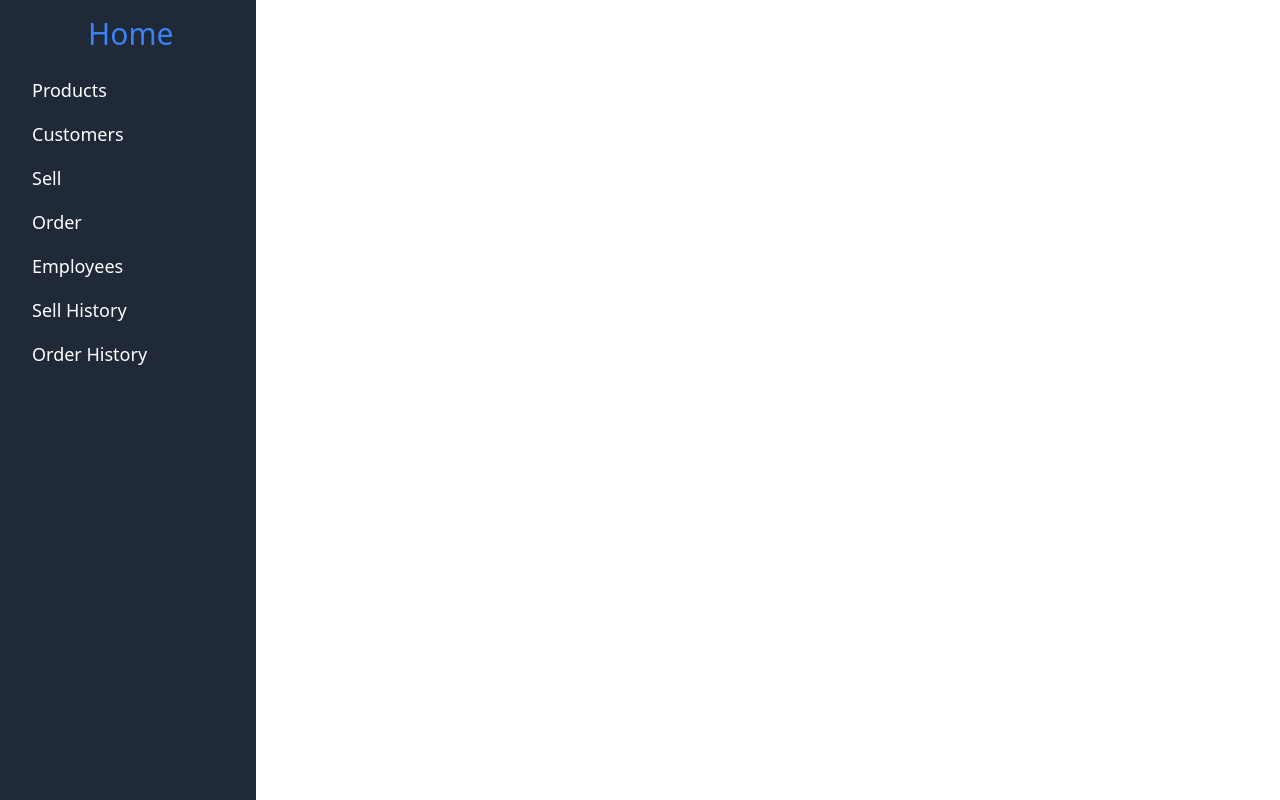
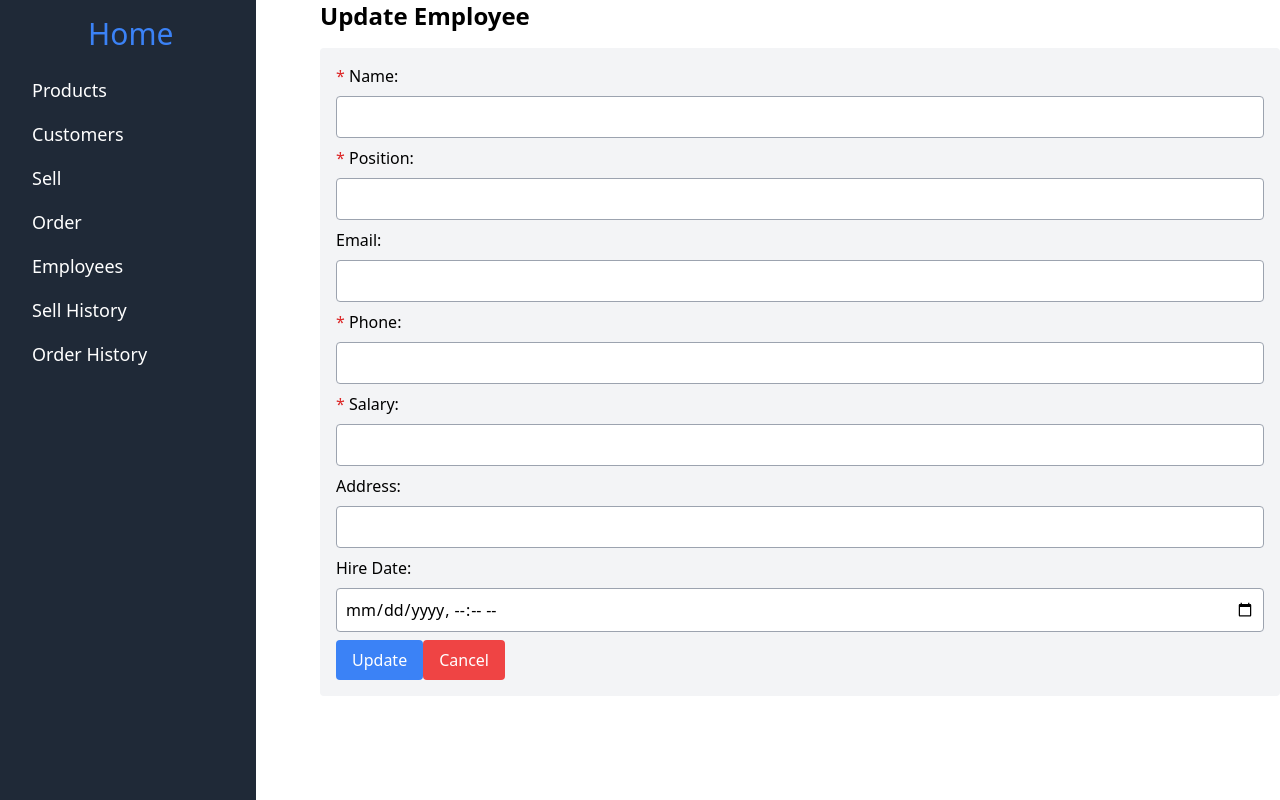
Before and after one commit to nadimat-sham/Production-and-Sales-Management-System, a React (Create React App) app in the folder frontend/: page /employees/1 in a window 1280 px wide. Built offline with nearby package versions, Linux system fonts and the light colour scheme; no server answers.

Commit message:
Employee update has been done

```diff
--- a/frontend/src/App.js
+++ b/frontend/src/App.js
@@ -13,6 +13,7 @@ import OrderHistory from "./pages/OrderHistoryPage";
 //Employees
 import EmployeePage from "./pages/EmployeePage"
 import AddEmployee from "./components/AddEmployee";
+import UpdateEmployeeForm from "./components/UpdateEmployee";
 
 function App() {
   return (
@@ -35,6 +36,7 @@ function App() {
                 <Route path="/order" element={<Order />} />
                 <Route path="/order-history" element={<OrderHistory />} />
                 <Route path="/employees" element={<EmployeePage/>} />
+                <Route path="/employees/:id" element={<UpdateEmployeeForm/>} />
                 <Route path="/employees/add" element={<AddEmployee/>} />
               </Routes>
             </div>
--- a/frontend/src/components/AddEmployee.js
+++ b/frontend/src/components/AddEmployee.js
@@ -75,6 +75,7 @@ const AddEmployee = ({employees, setEmployees, setAddAnEmployee}) => {
           type="tel"
           onChange={e => setPhone(e.target.value)}
           className="border border-gray-400 p-2 rounded mb-2 w-full"
+          required
         />
 
         <label className="mb-2 block"><span className='text-red-600'>* </span>Salary:</label>
@@ -82,22 +83,20 @@ const AddEmployee = ({employees, setEmployees, setAddAnEmployee}) => {
           type="number"
           onChange={e => setSalary(e.target.value)}
           required
-          className="border border-gray-400p-2 rounded mb-2 w-full"
+          className="border border-gray-400 p-2 rounded mb-2 w-full"
         />
 
         <label className="mb-2 block">Address:</label>
         <input
           type="text"
           onChange={e => setAdress(e.target.value)}
-          required
-          className="border border-gray-400p-2 rounded mb-2 w-full"
+          className="border border-gray-400 p-2 rounded mb-2 w-full"
         />
 
         <label className="mb-2 block">Hire Date:</label>
         <input
-          type="date"
+          type="datetime-local"
           onChange={e => setHireDate(e.target.value)}
-          required
           className="border border-gray-400 p-2 rounded mb-2 w-full"
         />
 
--- a/frontend/src/components/Employee.js
+++ b/frontend/src/components/Employee.js
@@ -1,9 +1,13 @@
 import React, { useState } from 'react';
+import {useNavigate} from 'react-router-dom'
 import axios from 'axios';
 
 const Employee = ({employee, employees, setEmployees}) => {
 
+  const navigate = useNavigate()
+
   const handleDelete = (employeeId) => {
+
     // Send delete request to the server
     axios.delete(`/employees/${employeeId}`)
       .then(() => {
@@ -14,6 +18,10 @@ const Employee = ({employee, employees, setEmployees}) => {
       });
   };
 
+  const handleUpdate = (employeeId)=>{
+    navigate(`/employees/${employeeId}`)
+  }
+
   return (
 
         <div key={employee._id} className="bg-gray-100 rounded p-4 mb-4">
@@ -21,8 +29,22 @@ const Employee = ({employee, employees, setEmployees}) => {
           <p className="mb-2">Position: {employee.position}</p>
           <p className="mb-2">Email: {employee.email}</p>
           <p className="mb-2">Phone: {employee.phone}</p>
-          <p className="mb-2">Salary: ${employee.salary}</p>
-          <p className="mb-2">Hire Date: {employee.hireDate}</p>
+          <p className="mb-2">Salary: {employee.salary}</p>
+          <p className="mb-2">Address: {employee.address}</p>
+          <p className="mb-2">Hire Date: {
+
+          new Date(employee.hireDate).toLocaleString('en-US',{
+                day: 'numeric',
+                month: 'short',
+                year: 'numeric',
+                hour: 'numeric',
+                minute: 'numeric',
+                second: 'numeric',
+                hour12: true
+          }
+          )
+
+          }</p>
           <button
             className="bg-red-500 hover:bg-red-600 text-white py-2 px-4 rounded"
             onClick={() => handleDelete(employee._id)}
@@ -30,8 +52,8 @@ const Employee = ({employee, employees, setEmployees}) => {
             Delete
           </button>
           <button
-            // className="bg-blue-500 hover:bg-blue-600 text-white py-2 px-4 rounded ml-2"
-            // onClick={() => handleUpdate(employee._id)}
+            className="bg-blue-500 hover:bg-blue-600 text-white py-2 px-4 rounded ml-2"
+            onClick={() => handleUpdate(employee._id)}
           >
             Update
           </button>
--- a/frontend/src/components/employeeSearch.js
+++ b/frontend/src/components/EmployeeSearch.js
@@ -2,7 +2,7 @@ import { useEffect } from "react";
 
 const EmployeeSearch = ({setSearchTerm, setSelectedOption}) => {
 
-  const options = ['Name', 'Position', 'Email', 'Phone'];
+  const options = ['Name', 'Position', 'Email', 'Phone', 'Address'];
 
 
   useEffect(()=>{
--- /dev/null
+++ b/frontend/src/components/UpdateEmployee.js
@@ -0,0 +1,148 @@
+import React, { useState, useEffect } from 'react';
+import { useParams,useNavigate } from 'react-router-dom';
+import axios from 'axios';
+
+const UpdateEmployeeForm = () => {
+    const navigate = useNavigate()
+    const { id } = useParams();
+    const [name, setName] = useState('');
+    const [position, setPosition] = useState('');
+    const [email, setEmail] = useState('');
+    const [phone, setPhone] = useState('');
+    const [salary, setSalary] = useState('');
+    const [address, setAddress] = useState('');
+    const [hireDate, setHireDate] = useState('');
+
+  useEffect(() => {
+    axios.get(`/employees/${id}`)
+      .then(response => {
+        const { name, position, email, phone, salary, address, hireDate } = response.data;
+        setName(name);
+        setPosition(position);
+        setAddress(address);
+        setEmail(email);
+        setPhone(phone);
+        setSalary(salary);
+        setHireDate(hireDate);
+      })
+      .catch(error => {
+        console.log(error);
+      });
+  }, [id]);
+
+  const handleUpdateEmployee = () => {
+    const updatedEmployee = {
+      name,
+      position,
+      email,
+      phone,
+      address,
+      salary,
+      hireDate,
+    };
+
+    axios.put(`/employees/${id}`, updatedEmployee)
+      .then(response => {
+        console.log(response.data);
+        navigate('/employees')
+    })
+      .catch(error => {
+        console.log(error);
+      });
+  };
+
+  const handleCancelEmployee = ()=>{
+    navigate('/employees')
+  }
+
+  return (
+    <div className="container mx-auto">
+      <h2 className="text-2xl font-bold mb-4">Update Employee</h2>
+      <form className="bg-gray-100 rounded p-4">
+        <label className="mb-2 block"><span className='text-red-600'>* </span>Name:</label>
+        <input
+          type="text"
+          value={name}
+          onChange={e => setName(e.target.value)}
+          required
+          className="border border-gray-400 p-2 rounded mb-2 w-full"
+        />
+
+        <label className="mb-2 block"><span className='text-red-600'>* </span>Position:</label>
+        <input
+          type="text"
+          value={position}
+          onChange={e => setPosition(e.target.value)}
+          required
+          className="border border-gray-400 p-2 rounded mb-2 w-full"
+        />
+
+        <label className="mb-2 block">Email:</label>
+        <input
+          type="email"
+          value={email}
+          onChange={e => setEmail(e.target.value)}
+          className="border border-gray-400 p-2 rounded mb-2 w-full"
+        />
+
+        <label className="mb-2 block"><span className='text-red-600'>* </span>Phone:</label>
+        <input
+          type="tel"
+          value={phone}
+          onChange={e => setPhone(e.target.value)}
+          required
+          className="border border-gray-400 p-2 rounded mb-2 w-full"
+        />
+
+        <label className="mb-2 block"><span className='text-red-600'>* </span>Salary:</label>
+        <input
+          type="number"
+          value={salary}
+          onChange={e => setSalary(e.target.value)}
+          required
+          className="border border-gray-400 p-2 rounded mb-2 w-full"
+        />
+
+        <label className="mb-2 block">Address:</label>
+        <input
+          type="text"
+          value={address}
+          onChange={e => setAddress(e.target.value)}
+          className="border border-gray-400 p-2 rounded mb-2 w-full"
+        />
+
+        <label className="mb-2 block">Hire Date:</label>
+        <input
+          type="datetime-local"
+          value={hireDate}
+          onChange={e => setHireDate(e.target.value)}
+          className="border border-gray-400 p-2 rounded mb-2 w-full"
+        />
+
+        <div className='flex'>
+            <div>
+                <button
+                type="button"
+                onClick={handleUpdateEmployee}
+                className="bg-blue-500 hover:bg-blue-600 text-white py-2 px-4 rounded"
+                >
+                Update
+                </button>
+            </div>
+            <div>
+                <button
+                type="button"
+                onClick={handleCancelEmployee}
+                className="bg-red-500 hover:bg-red-600 text-white py-2 px-4 rounded"
+                >
+                Cancel
+                </button>
+            </div>
+        </div>
+
+      </form>
+    </div>
+  );
+};
+
+export default UpdateEmployeeForm;
--- a/frontend/src/pages/EmployeePage.js
+++ b/frontend/src/pages/EmployeePage.js
@@ -1,15 +1,13 @@
 import React, { useEffect, useState } from 'react';
-import {useNavigate} from 'react-router-dom'
 import axios from 'axios';
 
 import AddEmployee from '../components/AddEmployee'
 import Employee from '../components/Employee';
-import EmployeeSearch from '../components/employeeSearch';
+import EmployeeSearch from '../components/EmployeeSearch';
 
 
 const EmployeePage = () => {
   const [employees, setEmployees] = useState([]);
-  const navigate = useNavigate()
   const [searchTerm, setSearchTerm] = useState('');
   const [selectedOption, setSelectedOption] = useState('');
 
@@ -67,7 +65,8 @@ const EmployeePage = () => {
                      ((selectedOption==="Name" && employee.name.includes(searchTerm)) ||
                       (selectedOption==="Email" && employee.email.includes(searchTerm)) ||
                       (selectedOption==="Phone" && employee.phone.includes(searchTerm)) ||
-                      (selectedOption==="Position" && employee.position.includes(searchTerm))
+                      (selectedOption==="Position" && employee.position.includes(searchTerm)) ||
+                      (selectedOption==="Address" && employee.address.includes(searchTerm))
                      )
                       && <Employee employee = {employee} employees={employees} setEmployees={setEmployees}/>
                   ))
--- a/frontend/src/pages/SellHistoryPage.js
+++ b/frontend/src/pages/SellHistoryPage.js
@@ -49,6 +49,7 @@ const SellHistoryPage = () => {
             )
           : false;
         break;
+        default:
       // Add more cases as needed
     }
 
```
